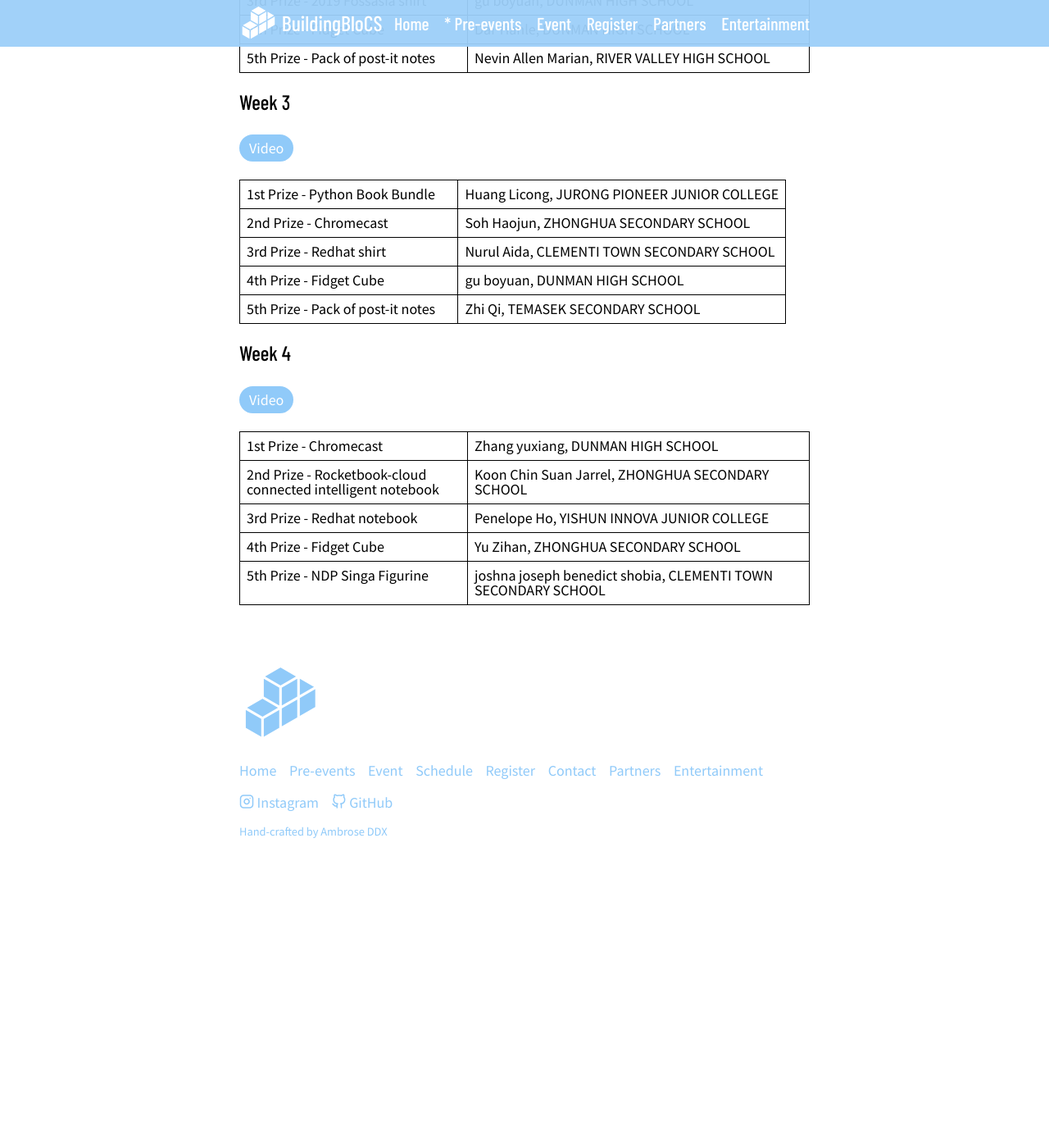
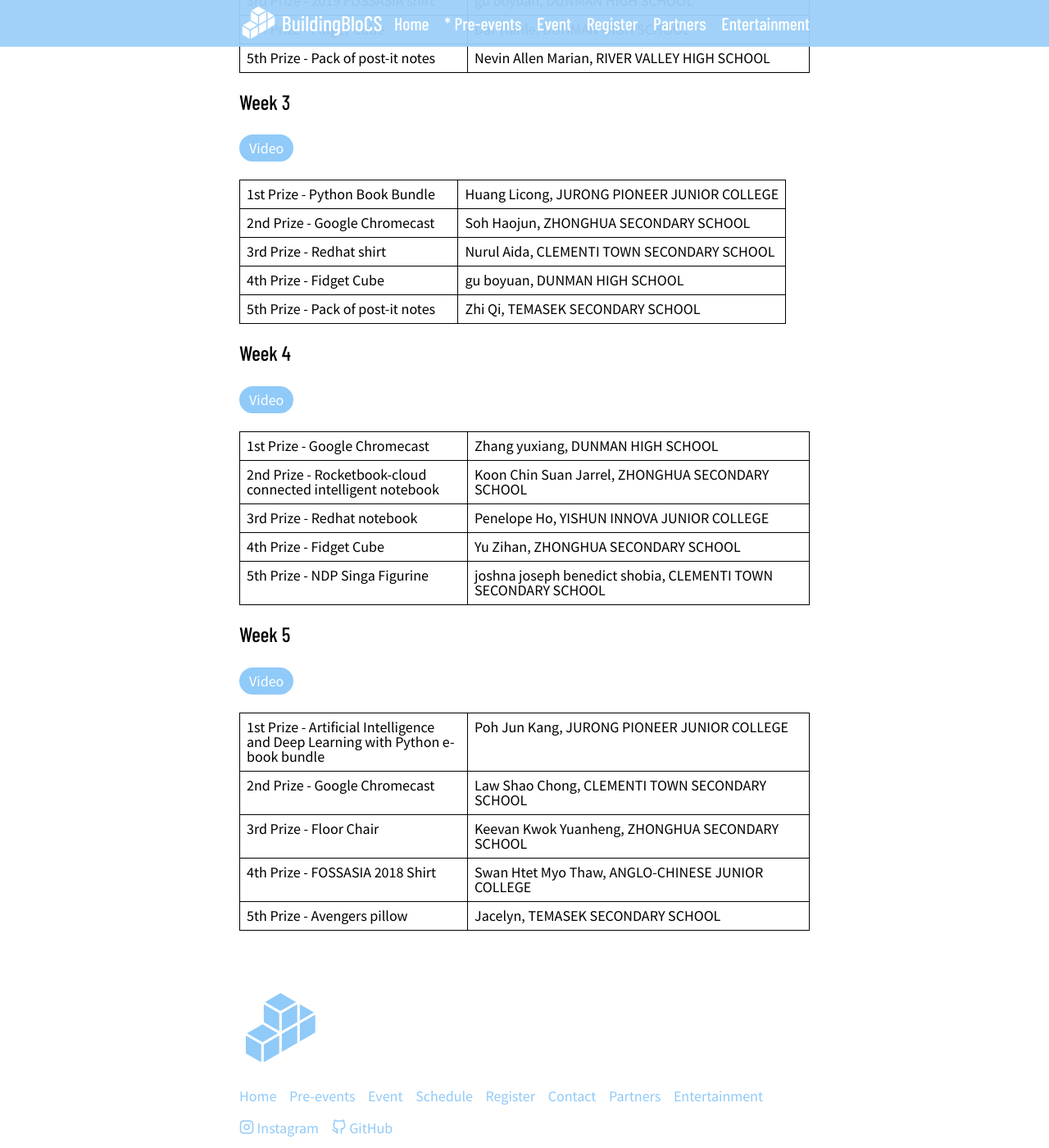
Before and after one commit to buildingblocs/2019, a Jekyll site: the page built from pre-event/luckydraw/index.md, in a window 1280 px wide and 1400 px high, scrolled down 1200 px. Shown: the whole window at 82% size. Built offline with Jekyll 4.4.1, drawn with Linux system fonts in a browser that asks for light colours; some web fonts are replaced; our own code applies the rules of GitHub Pages for plain Markdown files; before the commit the page ends 2272 px from its top, so only the background shows below that; some of the changed text lies outside the part shown.

Commit message:
Update awards.yml

```diff
--- a/_data/awards.yml
+++ b/_data/awards.yml
@@ -17,7 +17,7 @@
     winner: Nathanael Yip, CLEMENTI TOWN SECONDARY SCHOOL
   - prize: 2nd Prize - Rocketbook-cloud connected intelligent notebook
     winner: Timothy Fam, JURONG PIONEER JUNIOR COLLEGE
-  - prize: 3rd Prize - 2019 Fossasia shirt
+  - prize: 3rd Prize - 2019 FOSSASIA shirt
     winner: gu boyuan, DUNMAN HIGH SCHOOL
   - prize: 4th Prize - Fidget Cube
     winner: Dai Tianle, DUNMAN HIGH SCHOOL
@@ -28,7 +28,7 @@
   awards:
   - prize: 1st Prize - Python Book Bundle
     winner: Huang Licong, JURONG PIONEER JUNIOR COLLEGE
-  - prize: 2nd Prize - Chromecast
+  - prize: 2nd Prize - Google Chromecast
     winner: Soh Haojun, ZHONGHUA SECONDARY SCHOOL
   - prize: 3rd Prize - Redhat shirt
     winner: Nurul Aida, CLEMENTI TOWN SECONDARY SCHOOL
@@ -39,7 +39,7 @@
 
 - week: 4
   awards:
-  - prize: 1st Prize - Chromecast
+  - prize: 1st Prize - Google Chromecast
     winner: Zhang yuxiang, DUNMAN HIGH SCHOOL
   - prize: 2nd Prize - Rocketbook-cloud connected intelligent notebook
     winner: Koon Chin Suan Jarrel, ZHONGHUA SECONDARY SCHOOL
@@ -49,3 +49,16 @@
     winner: Yu Zihan, ZHONGHUA SECONDARY SCHOOL
   - prize: 5th Prize - NDP Singa Figurine
     winner: joshna joseph benedict shobia, CLEMENTI TOWN SECONDARY SCHOOL
+
+- week: 5
+  awards:
+  - prize: 1st Prize - Artificial Intelligence and Deep Learning with Python e-book bundle
+    winner: Poh Jun Kang, JURONG PIONEER JUNIOR COLLEGE
+  - prize: 2nd Prize - Google Chromecast
+    winner: Law Shao Chong, CLEMENTI TOWN SECONDARY SCHOOL
+  - prize: 3rd Prize - Floor Chair
+    winner: Keevan Kwok Yuanheng, ZHONGHUA SECONDARY SCHOOL
+  - prize: 4th Prize - FOSSASIA 2018 Shirt
+    winner: Swan Htet Myo Thaw, ANGLO-CHINESE JUNIOR COLLEGE
+  - prize: 5th Prize - Avengers pillow
+    winner: Jacelyn, TEMASEK SECONDARY SCHOOL
```
